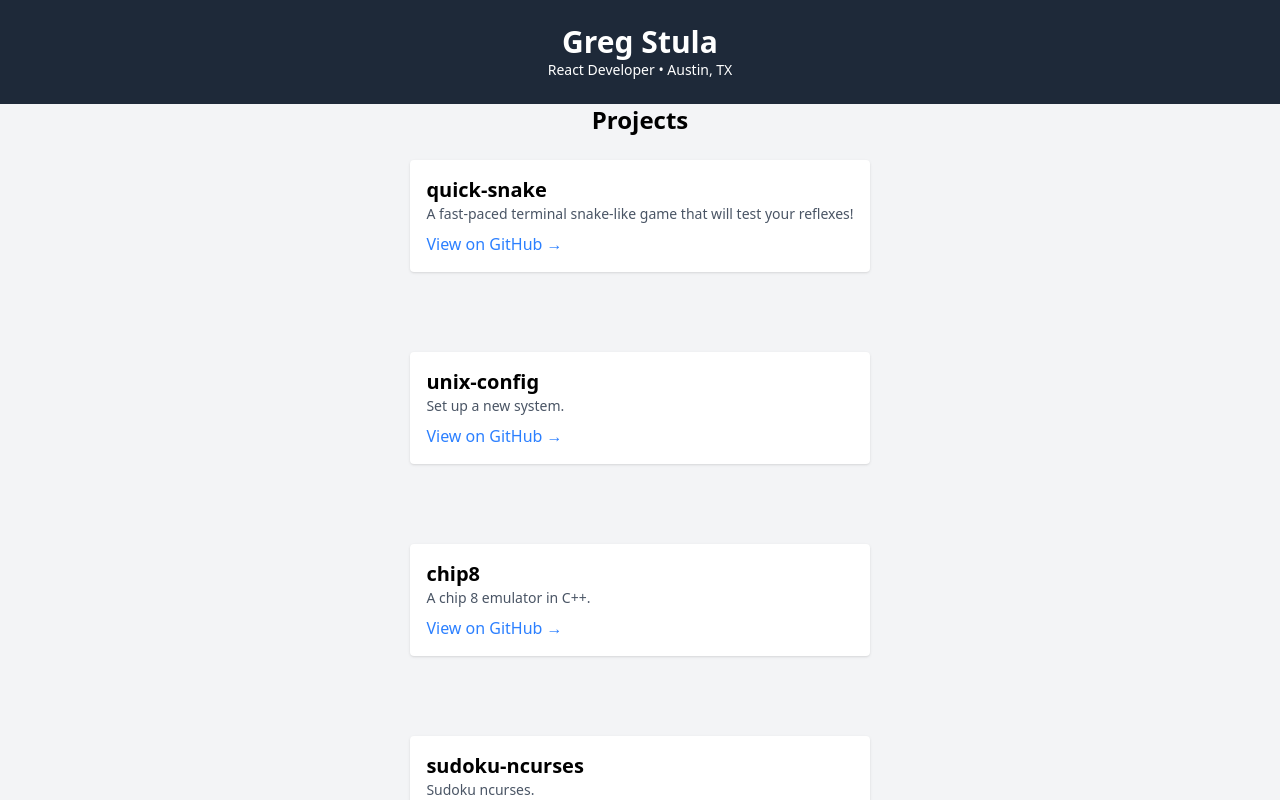
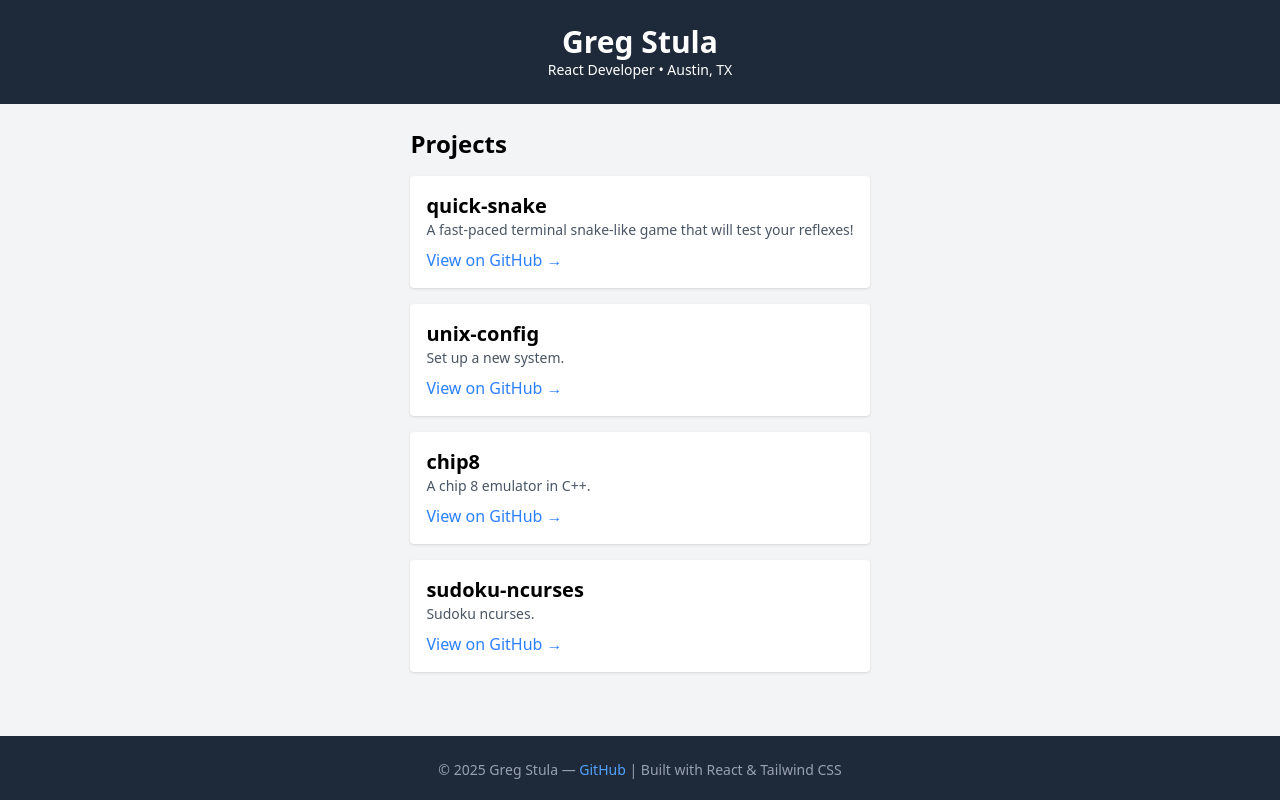
Before and after one commit to gregstula/my-portfolio, a React (Vite) app: page / in a window 1280 px wide. Shown: the top 800 px of the page. Built offline with nearby package versions, Linux system fonts and the light colour scheme.

Commit message:
Update css for project cards

```diff
--- a/src/App.jsx
+++ b/src/App.jsx
@@ -7,8 +7,8 @@ export default function App() {
   return (
     <div className="flex flex-col min-h-screen w-full bg-gray-100">
       <Header />
-      <h2 className="text-2xl font-bold text-black max-w-4xl mx-auto grid">Projects</h2>
-      <main className="flex-grow p-6 max-w-4xl mx-auto grid gap-20">
+      <main className="flex-grow p-6 max-w-4xl mx-auto space-y-4">
+        <h2 className="text-2xl font-bold mb-4">Projects</h2>
           {projects.map((p, i) => (
           <ProjectCard key={i} project={p} />
         ))}
```
